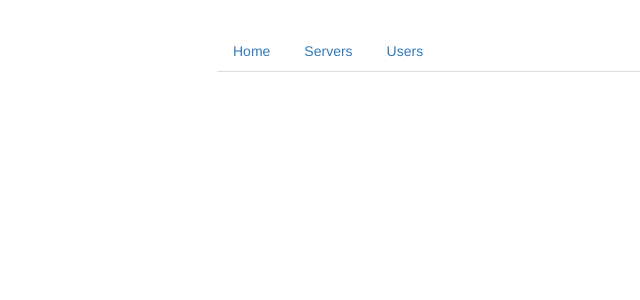
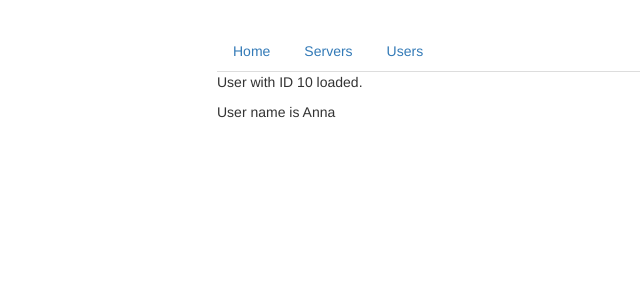
Before and after one commit to JanYanisa/angular_routing, an Angular app: page /users/10/Anna in a window 1280 px wide. Before the commit this address led to /. Shown: the top 300 px of the page, without its empty margins (48-688 px from the left). Built offline with nearby package versions, Linux system fonts and the light colour scheme.

Commit message:
passing params via route and fetching the params

```diff
--- a/src/app/app.module.ts
+++ b/src/app/app.module.ts
@@ -14,6 +14,7 @@
 
 const appRoutes: Routes = [
   { path: 'users', component: UsersComponent },
+  { path: 'users/:id/:name', component: UserComponent },
   { path: 'servers', component: ServersComponent },
   { path: '', component: HomeComponent },
 ];
--- a/src/app/users/user/user.component.html
+++ b/src/app/users/user/user.component.html
@@ -1,2 +1,2 @@
-<p>User with ID _ID_ loaded.</p>
-<p>User name is _NAME_</p>
+<p>User with ID {{ user.id }} loaded.</p>
+<p>User name is {{ user.name }}</p>
--- a/src/app/users/user/user.component.ts
+++ b/src/app/users/user/user.component.ts
@@ -1,16 +1,20 @@
 import { Component, OnInit } from '@angular/core';
+import { ActivatedRoute } from '@angular/router';
 
 @Component({
   selector: 'app-user',
   templateUrl: './user.component.html',
-  styleUrls: ['./user.component.css']
+  styleUrls: ['./user.component.css'],
 })
 export class UserComponent implements OnInit {
-  user: {id: number, name: string};
+  user: { id: number; name: string };
 
-  constructor() { }
+  constructor(private route: ActivatedRoute) {}
 
   ngOnInit() {
+    this.user = {
+      id: this.route.snapshot.params['id'],
+      name: this.route.snapshot.params['name'],
+    };
   }
-
 }
```
